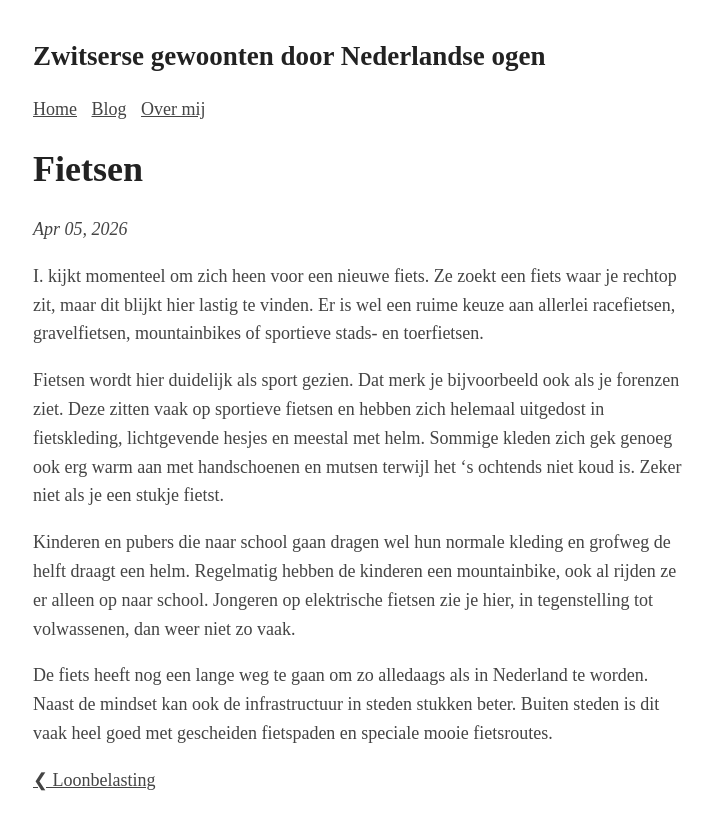
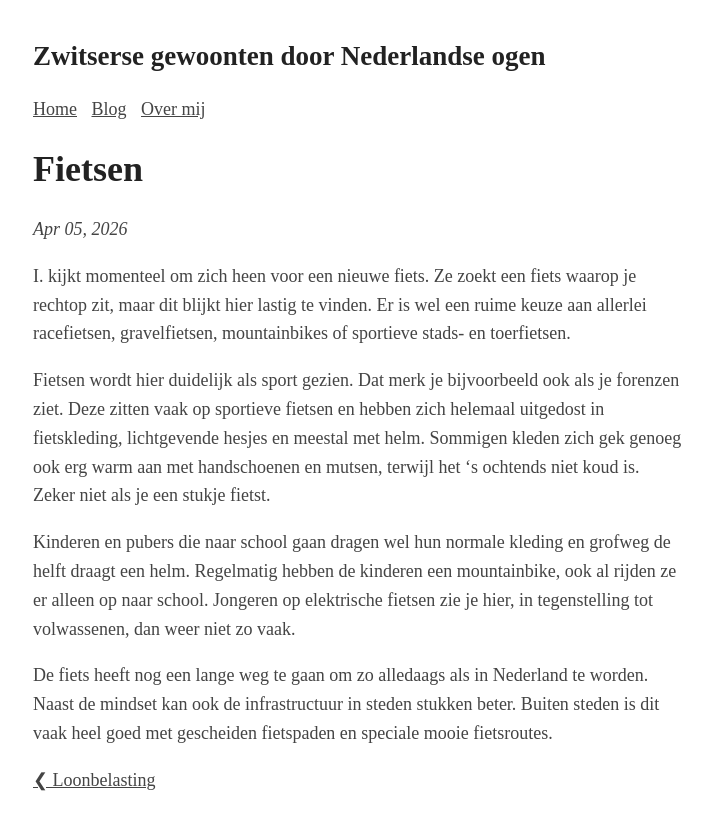
Before and after one commit to Roald87/roaldin.ch, a Jekyll site: the page built from _posts/2026-04-05-fietsen.md, in a window 1280 px wide. Shown: the top 830 px of the page, without its empty margins (282-995 px from the left). Built offline with Jekyll 4.4.1, drawn with Linux system fonts in a browser that asks for light colours.

Commit message:
Spellcheck by ChatGPT

```diff
--- a/_posts/2026-04-05-fietsen.md
+++ b/_posts/2026-04-05-fietsen.md
@@ -4,9 +4,9 @@ title: Fietsen
 image:
 ---
 
-I. kijkt momenteel om zich heen voor een nieuwe fiets. Ze zoekt een fiets waar je rechtop zit, maar dit blijkt hier lastig te vinden. Er is wel een ruime keuze aan allerlei racefietsen, gravelfietsen, mountainbikes of sportieve stads- en toerfietsen.
+I. kijkt momenteel om zich heen voor een nieuwe fiets. Ze zoekt een fiets waarop je rechtop zit, maar dit blijkt hier lastig te vinden. Er is wel een ruime keuze aan allerlei racefietsen, gravelfietsen, mountainbikes of sportieve stads- en toerfietsen.
 
-Fietsen wordt hier duidelijk als sport gezien. Dat merk je bijvoorbeeld ook als je forenzen ziet. Deze zitten vaak op sportieve fietsen en hebben zich helemaal uitgedost in fietskleding, lichtgevende hesjes en meestal met helm. Sommige kleden zich gek genoeg ook erg warm aan met handschoenen en mutsen terwijl het 's ochtends niet koud is. Zeker niet als je een stukje fietst.
+Fietsen wordt hier duidelijk als sport gezien. Dat merk je bijvoorbeeld ook als je forenzen ziet. Deze zitten vaak op sportieve fietsen en hebben zich helemaal uitgedost in fietskleding, lichtgevende hesjes en meestal met helm. Sommigen kleden zich gek genoeg ook erg warm aan met handschoenen en mutsen, terwijl het 's ochtends niet koud is. Zeker niet als je een stukje fietst.
 
 Kinderen en pubers die naar school gaan dragen wel hun normale kleding en grofweg de helft draagt een helm. Regelmatig hebben de kinderen een mountainbike, ook al rijden ze er alleen op naar school. Jongeren op elektrische fietsen zie je hier, in tegenstelling tot volwassenen, dan weer niet zo vaak.
 
```
